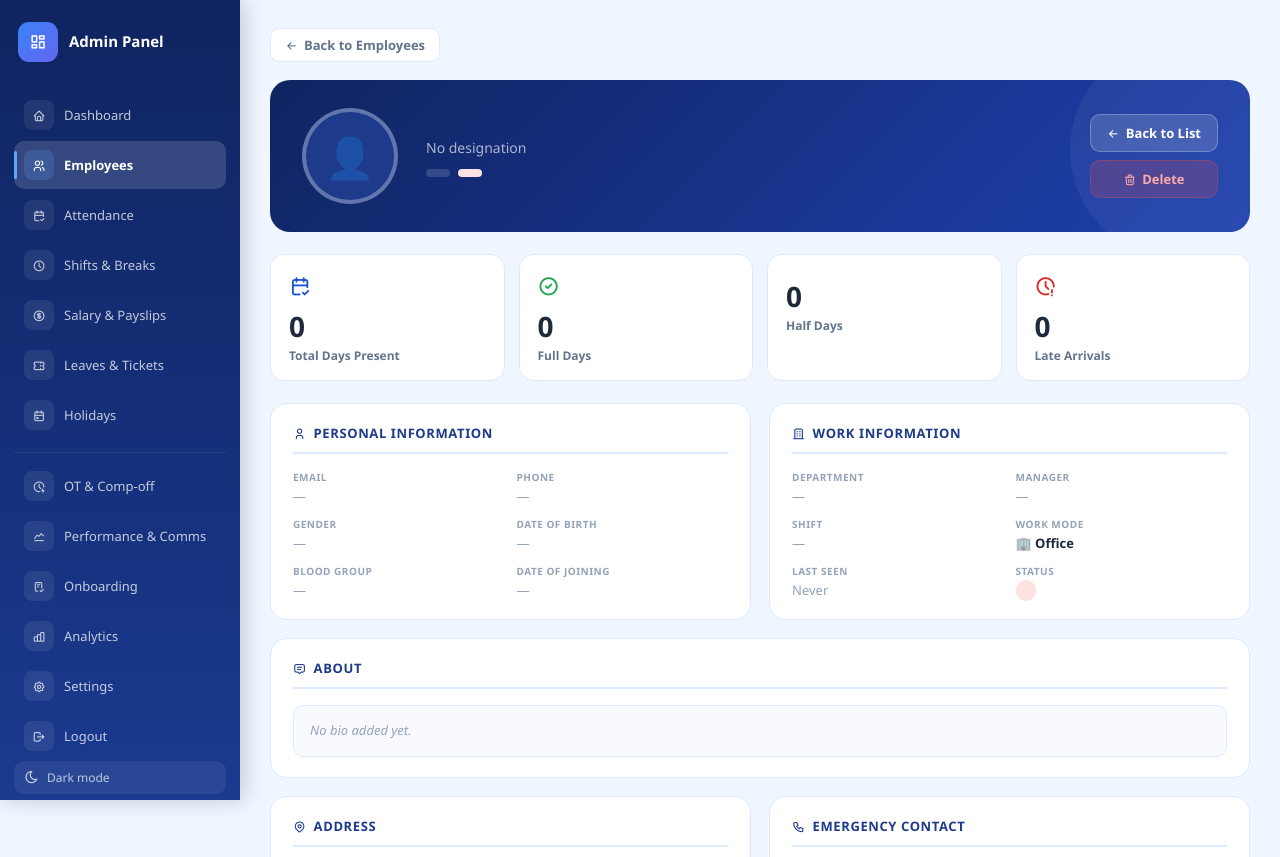
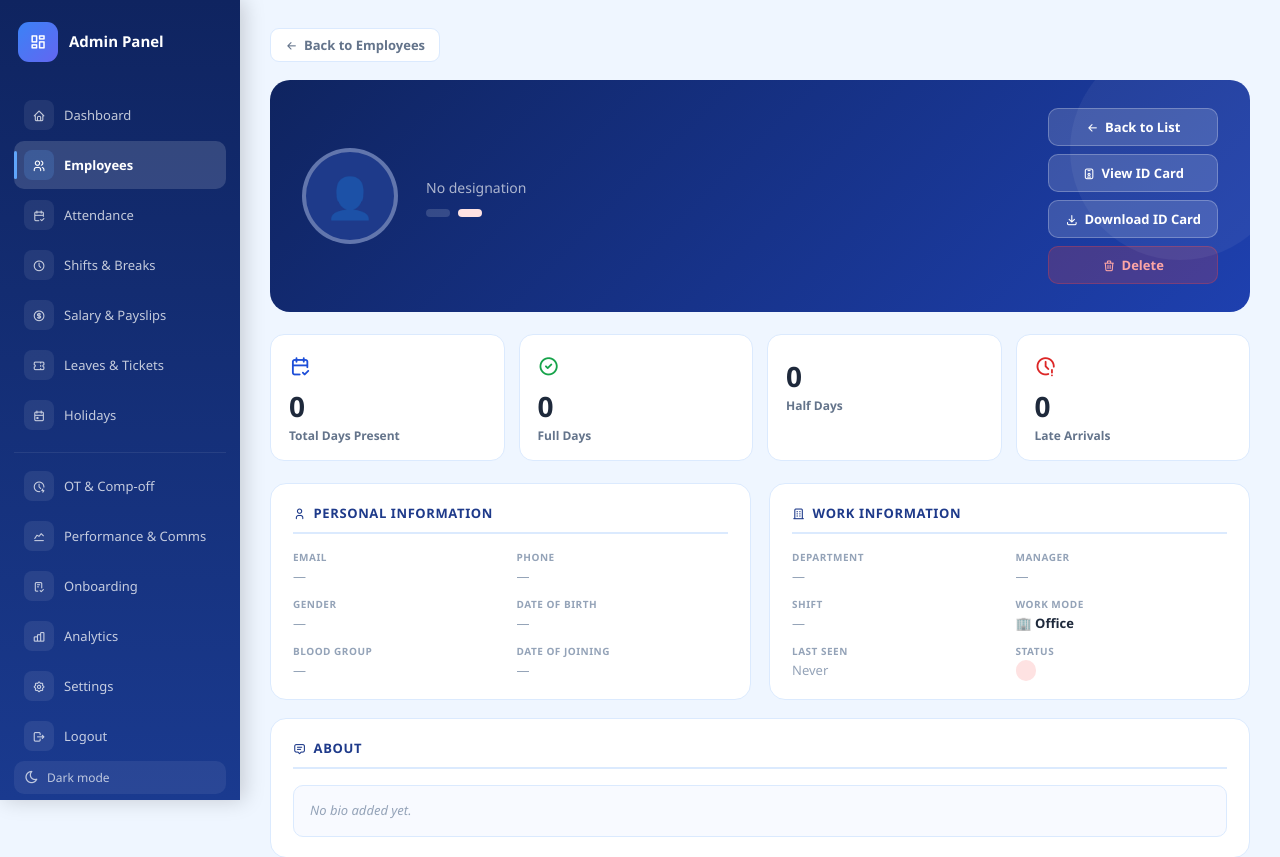
Before and after one commit to Nithin-magzest/emplyeee-attendance, a Python web app: template templates/employee_detail.html in a window 1280 px wide. Shown: the top 857 px of the page. Run offline with Jinja, Linux system fonts and the light colour scheme; the template is opened without the code that fills it, so the values that code supplies are empty.

Commit message:
Add View and Download ID Card buttons to employee detail page
- Added View ID Card (opens PNG in new tab) and Download ID Card
  buttons to the profile-actions panel on /employee_detail/<emp_id>
  which is the page reached by clicking an employee name in the list

Co-Authored-By: Claude Sonnet 4.6 <noreply@anthropic.com>

```diff
--- a/templates/employee_detail.html
+++ b/templates/employee_detail.html
@@ -265,6 +265,12 @@
     <div class="profile-actions">
       <a class="btn-act btn-edit" href="/employees">
         <i class="ti ti-arrow-left"></i> Back to List
+      </a>
+      <a class="btn-act btn-edit" href="/admin_id_card/{{ emp_id }}?view=1" target="_blank">
+        <i class="ti ti-id-badge"></i> View ID Card
+      </a>
+      <a class="btn-act btn-edit" href="/admin_id_card/{{ emp_id }}" download="IDCard_{{ emp_id }}.png">
+        <i class="ti ti-download"></i> Download ID Card
       </a>
       <form action="/delete_employee/{{ emp_id }}" method="POST"
             onsubmit="return confirm('Delete {{ name }}? This cannot be undone.')">
```
